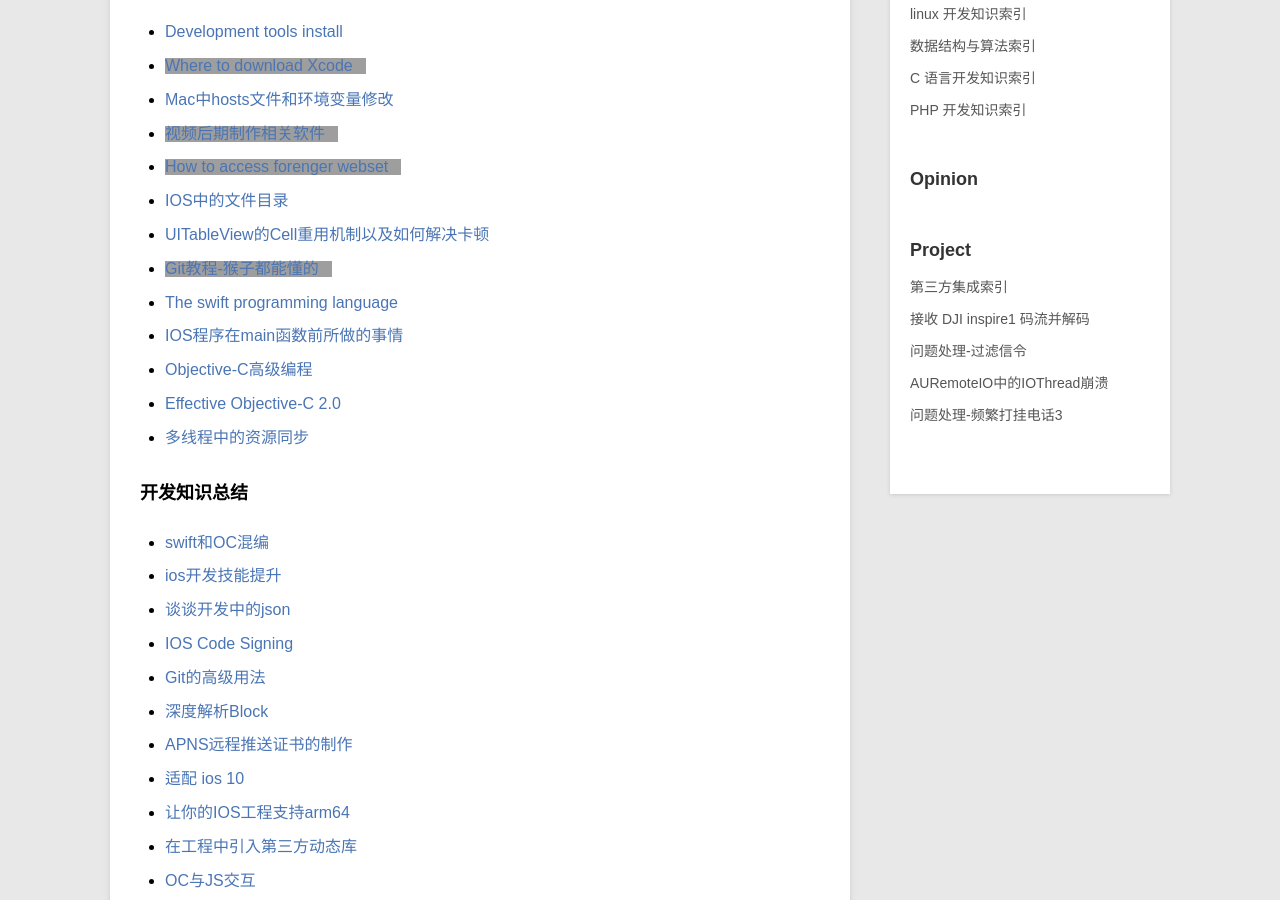
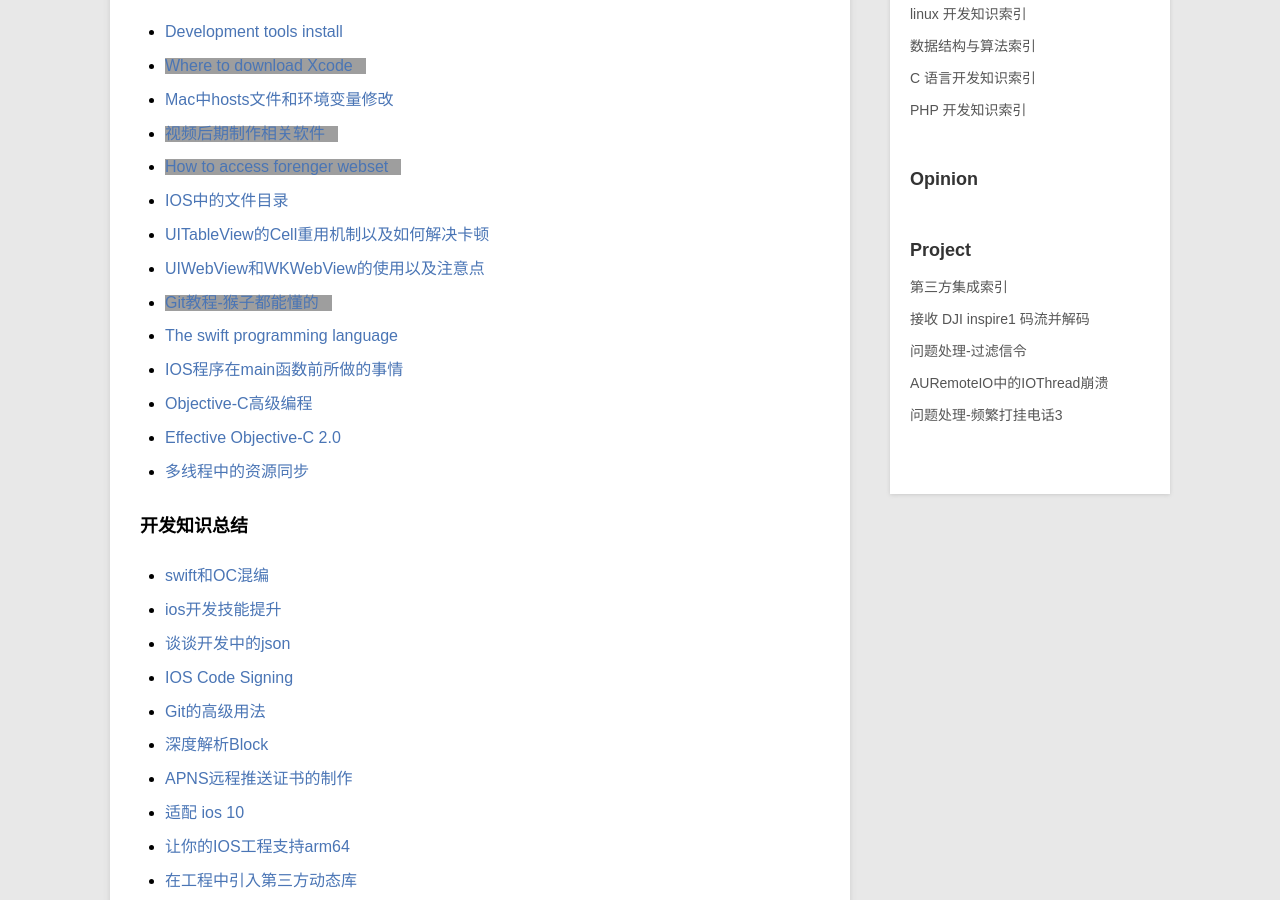
Before and after one commit to MaxwellQi/MaxwellQi.github.io, a Jekyll site: the page built from _posts/blog/2050-10-22-ios-index.md, in a window 1280 px wide and 900 px high, scrolled down 340 px, cut to the strip 0-900 px from the top of the window. Built offline with Jekyll 4.4.1, drawn with Linux system fonts in a browser that asks for light colours; comment, search, counter and statistics services are not loaded; grey boxes are pictures that could not be loaded.

Commit message:
update index

```diff
--- a/_posts/blog/2050-10-22-ios-index.md
+++ b/_posts/blog/2050-10-22-ios-index.md
@@ -16,6 +16,7 @@ tag: ios, Objective-C, Swift
 - [How to access forenger webset][27]
 - [IOS中的文件目录][64]
 - [UITableView的Cell重用机制以及如何解决卡顿][70]
+- [UIWebView和WKWebView的使用以及注意点][71]
 - [Git教程-猴子都能懂的][45]
 - [The swift programming language][46]
 - [IOS程序在main函数前所做的事情][68]
```
Also changed, not shown: other parts of _posts/blog/2050-10-22-ios-index.md (+1 -0 lines).
